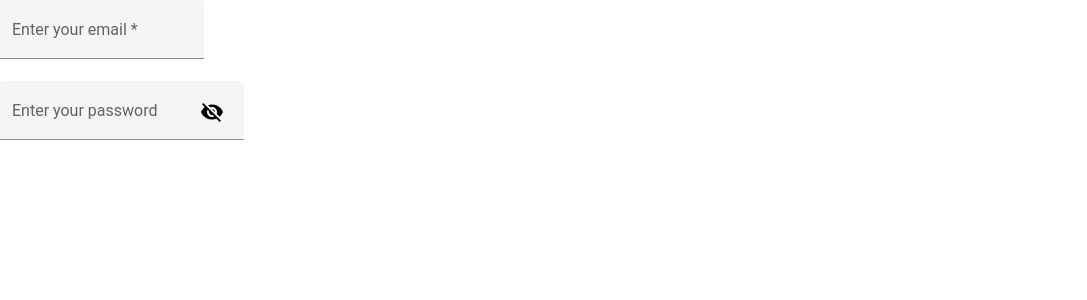
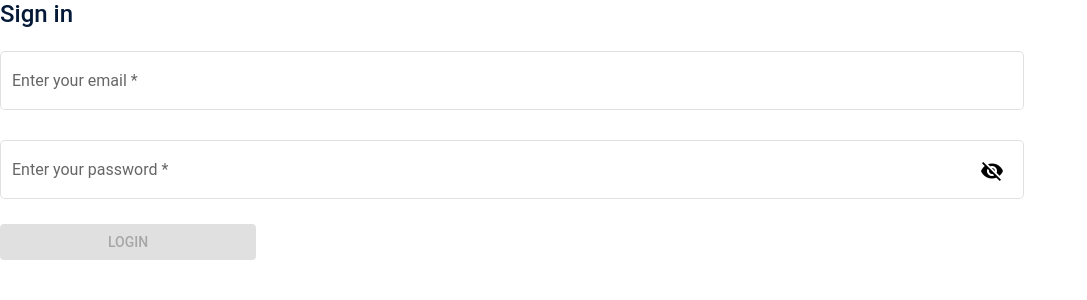
Before and after one commit to SavidyaXCVIII/Grading-System, an Angular app in the folder frontend/: page /log-in in a window 1280 px wide. Shown: the top 300 px of the page, without its empty margins (0-1087 px from the left). Built offline with nearby package versions, Linux system fonts and the light colour scheme.

Commit message:
added log-in form validations

```diff
--- a/frontend/src/app/app.module.ts
+++ b/frontend/src/app/app.module.ts
@@ -12,6 +12,7 @@ import {MatInputModule} from '@angular/material/input';
 import {MatIconModule} from '@angular/material/icon';
 import {BrowserAnimationsModule} from '@angular/platform-browser/animations';
 import {MatDialogModule} from '@angular/material/dialog';
+import {MatCardModule} from '@angular/material/card';
 
 @NgModule({
   entryComponents: [
@@ -31,7 +32,8 @@ import {MatDialogModule} from '@angular/material/dialog';
     MatInputModule,
     MatIconModule,
     BrowserAnimationsModule,
-    MatDialogModule
+    MatDialogModule,
+    MatCardModule
   ],
   providers: [],
   bootstrap: [AppComponent]
--- a/frontend/src/app/select-user/select-user.component.html
+++ b/frontend/src/app/select-user/select-user.component.html
@@ -2,13 +2,13 @@
 <div class="main-container">
   <div class="sub-container">
     <div class="container">
-      <span class="text1">Welcome in</span>
+      <span class="text1">Welcome</span>
       <span class="text2">Student Grading System</span>
     </div>
     <div class="second-container">
       <span>log in as :</span><br>
       <button mat-stroked-button (click)="openLogIn()">Student</button>
-      <button mat-stroked-button>Teacher</button>
+      <button mat-stroked-button (click)="openLogIn()">Teacher</button>
     </div>
   </div>
   <router-outlet></router-outlet>
--- a/frontend/src/app/shared/log-in/log-in.component.css
+++ b/frontend/src/app/shared/log-in/log-in.component.css
@@ -0,0 +1,14 @@
+.heading {
+  font-size: 1.5rem;
+  margin: auto;
+  color: #041937;
+
+}
+mat-form-field{
+  width: 80%;
+}
+.button{
+  background-color: #0e2a53;
+  color: white;
+  width: 20%;
+}
--- a/frontend/src/app/shared/log-in/log-in.component.html
+++ b/frontend/src/app/shared/log-in/log-in.component.html
@@ -1,15 +1,19 @@
 <div class="form-container">
-  <mat-form-field appearance="fill">
+  <mat-card-title class="heading">Sign in</mat-card-title> <br><br>
+  <form action="" [formGroup]="logIn">
+  <mat-form-field appearance="outline">
     <mat-label>Enter your email</mat-label>
-    <input matInput placeholder="pat@example.com" [formControl]="email" required>
-    <mat-error *ngIf="email.invalid">{{getErrorMessage()}}</mat-error>
+    <input matInput placeholder="pat@example.com" formControlName="email" required>
+    <mat-error *ngIf="logIn.get('email').invalid">{{getErrorMessage()}}</mat-error>
   </mat-form-field>
   <br>
-  <mat-form-field appearance="fill">
+  <mat-form-field appearance="outline">
     <mat-label>Enter your password</mat-label>
-    <input matInput [type]="hide ? 'password' : 'text'">
+    <input matInput [type]="hide ? 'password' : 'text'" formControlName="password">
     <button mat-icon-button matSuffix (click)="hide = !hide" [attr.aria-label]="'Hide password'" [attr.aria-pressed]="hide">
       <mat-icon>{{hide ? 'visibility_off' : 'visibility'}}</mat-icon>
     </button>
-  </mat-form-field>
+  </mat-form-field><br>
+  </form>
+  <button mat-raised-button class="button" (click)="onClickSendValues();" [disabled]="this.logIn.invalid">LOGIN</button>
 </div>
--- a/frontend/src/app/shared/log-in/log-in.component.ts
+++ b/frontend/src/app/shared/log-in/log-in.component.ts
@@ -1,5 +1,5 @@
 import { Component, OnInit } from '@angular/core';
-import {FormControl, Validators} from '@angular/forms';
+import {FormControl, FormGroup, Validators} from '@angular/forms';
 
 @Component({
   selector: 'app-log-in',
@@ -8,20 +8,29 @@ import {FormControl, Validators} from '@angular/forms';
 })
 export class LogInComponent implements OnInit {
 
-  email = new FormControl('', [Validators.required, Validators.email]);
+
   private message: string;
   hide = true;
+  logIn: FormGroup;
 
   constructor() { }
 
   ngOnInit(): void {
+    this.logIn = new FormGroup( {
+      email : new FormControl('', [Validators.required, Validators.email]),
+      password : new FormControl('', Validators.required)
+    });
   }
 
+
   getErrorMessage(): string {
-    if (this.email.hasError('required')) {
+    if (this.logIn.get('email').hasError('required')) {
       return 'You must enter a value';
     }
-    this.message = this.email.hasError('email') ? 'Not a valid email' : '';
+    this.message = this.logIn.get('email').hasError('email') ? 'Not a valid email' : '';
     return this.message;
   }
+
+  onClickSendValues() {
+  }
 }
```
